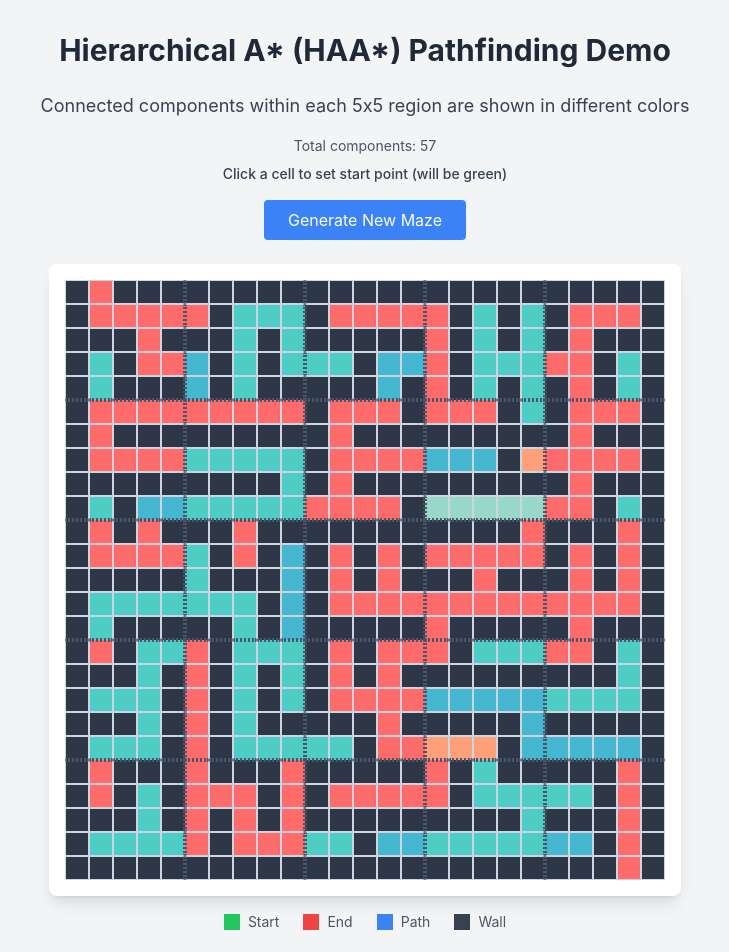
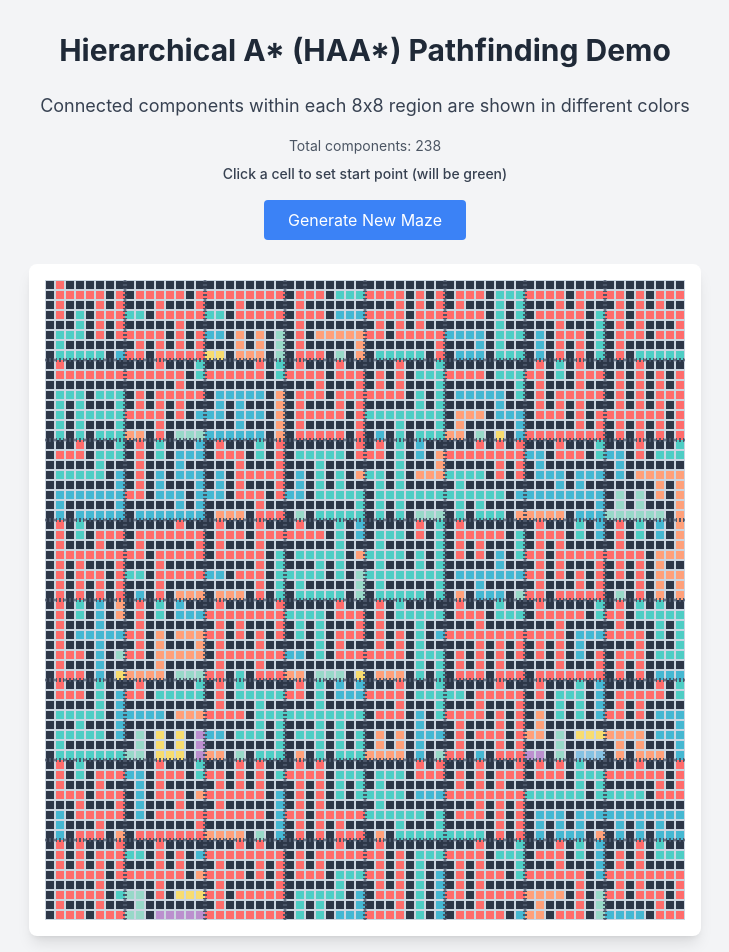
Before and after one commit to OhadRubin/hastar, a React (Create React App) app: page / in a window 1280 px wide. Shown: the top 952 px of the page, without its empty margins (275-1004 px from the left). Built offline with nearby package versions, Linux system fonts and the light colour scheme.

Commit message:
Update MazeGenerator component: Increased maze size to 64x64 and region size to 8x8, adjusted cell dimensions, and modified styles for connected components display. Added visual indicator for detailed path cells.

```diff
--- a/src/components/maze-component.js
+++ b/src/components/maze-component.js
@@ -3,8 +3,8 @@ import { findAbstractPath, findDetailedPath, findHAAStarPath } from '../algorith
 import { generateMaze } from '../algorithms/maze-generation.js';
 
 const MazeGenerator = () => {
-  const SIZE = 25;
-  const REGION_SIZE = 5;
+  const SIZE = 64;
+  const REGION_SIZE = 8;
   const [maze, setMaze] = useState([]);
   const [coloredMaze, setColoredMaze] = useState([]);
   const [totalComponents, setTotalComponents] = useState(0);
@@ -94,8 +94,8 @@ const MazeGenerator = () => {
     const isInAbstractPath = showAbstractPath && abstractPath.includes(regionId);
 
     const baseStyle = {
-      width: '24px',
-      height: '24px',
+      width: '10px',
+      height: '10px',
       backgroundColor,
       boxSizing: 'border-box',
       border: '1px solid #cbd5e0',
@@ -103,18 +103,18 @@ const MazeGenerator = () => {
       opacity: isInAbstractPath && !isWall ? 1 : (showAbstractPath && abstractPath.length > 0 && !isWall ? 0.3 : 1)
     };
 
-    // Add dotted borders for 5x5 chunks
+    // Add dotted borders for 8x8 chunks
     const dottedBorder = '2px dotted #4a5568';
-    if (col % 5 === 0 && col !== 0) {
+    if (col % 8 === 0 && col !== 0) {
       baseStyle.borderLeft = dottedBorder;
     }
-    if (row % 5 === 0 && row !== 0) {
+    if (row % 8 === 0 && row !== 0) {
       baseStyle.borderTop = dottedBorder;
     }
-    if ((col + 1) % 5 === 0 && col !== SIZE - 1) {
+    if ((col + 1) % 8 === 0 && col !== SIZE - 1) {
       baseStyle.borderRight = dottedBorder;
     }
-    if ((row + 1) % 5 === 0 && row !== SIZE - 1) {
+    if ((row + 1) % 8 === 0 && row !== SIZE - 1) {
       baseStyle.borderBottom = dottedBorder;
     }
 
@@ -126,7 +126,7 @@ const MazeGenerator = () => {
       <h1 className="text-3xl font-bold mb-6 text-gray-800">Hierarchical A* (HAA*) Pathfinding Demo</h1>
 
       <div className="mb-4 text-lg text-gray-700">
-        Connected components within each 5x5 region are shown in different colors
+        Connected components within each 8x8 region are shown in different colors
       </div>
 
       <div className="mb-4 space-y-2 text-center">
@@ -163,10 +163,10 @@ const MazeGenerator = () => {
       </div>
 
       <div
-        className="grid grid-cols-25 gap-0 bg-white p-4 rounded-lg shadow-lg mb-4"
+        className="grid grid-cols-64 gap-0 bg-white p-4 rounded-lg shadow-lg mb-4"
         style={{
           display: 'grid',
-          gridTemplateColumns: 'repeat(25, 24px)',
+          gridTemplateColumns: 'repeat(64, 10px)',
           gap: 0
         }}
       >
@@ -176,7 +176,22 @@ const MazeGenerator = () => {
               key={`${rowIndex}-${colIndex}`}
               style={getCellStyle(rowIndex, colIndex, cell === 1, coloredMaze[rowIndex]?.[colIndex])}
               onClick={() => handleCellClick(rowIndex, colIndex)}
-            />
+            >
+              {detailedPath.some(p => p.row === rowIndex && p.col === colIndex) && (
+                <span style={{
+                  color: '#000',
+                  fontWeight: 'bold',
+                  fontSize: '8px',
+                  display: 'flex',
+                  alignItems: 'center',
+                  justifyContent: 'center',
+                  width: '100%',
+                  height: '100%'
+                }}>
+                  X
+                </span>
+              )}
+            </div>
           ))
         )}
       </div>
```
